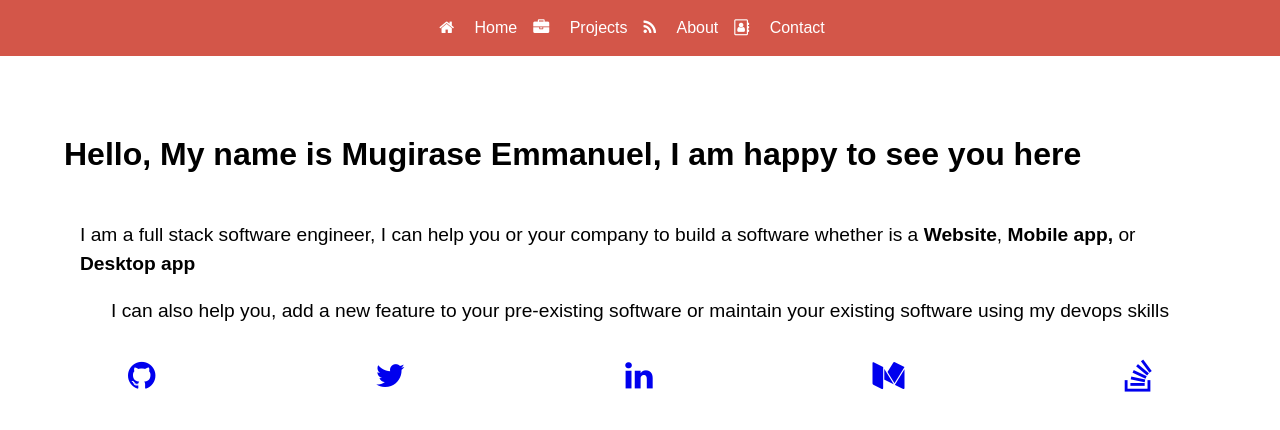
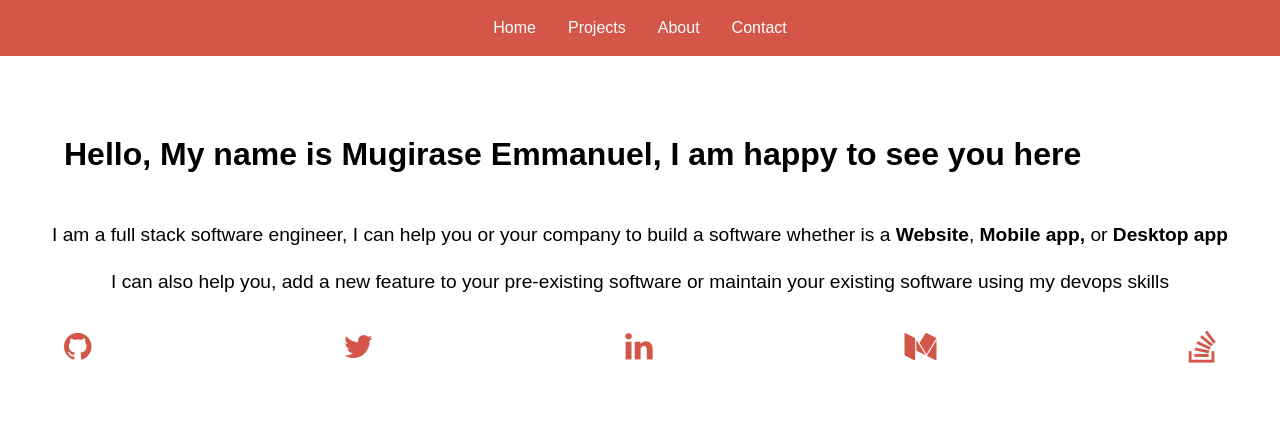
Before and after one commit to descholar-ceo/portfolio, a website: page index.html in a window 1280 px wide. Drawn offline with Linux system fonts and the light colour scheme.

Commit message:
Add adjust the homepage

```diff
--- a/assets/styles/sass/_texts.scss
+++ b/assets/styles/sass/_texts.scss
@@ -7,16 +7,12 @@
   color: $white-color;
 }
 
-.red-text {
-  color: $secondary-color;
+.grey-text {
+  color: $third-color;
 }
 
-.green-text {
+.primary-text{
   color: $primary-color;
-}
-
-.grey-text {
-  color: $third-color;
 }
 
 // font sizes
--- a/index.html
+++ b/index.html
@@ -13,25 +13,21 @@
             <ul class="flex-horizontal-center width-100 width-lg-90">
                 <li>
                     <a class="white-text" href="#">
-                        <i class="fa fa-home" aria-hidden="true"></i>
                         <span class="margin-x-1">Home</span>
                     </a>
                 </li>
                 <li>
                     <a class="white-text" href="#">
-                        <i class="fa fa-briefcase" aria-hidden="true"></i>
                         <span class="margin-x-1">Projects</span>
                     </a>
                 </li>
                 <li>
                     <a class="white-text" href="#">
-                        <i class="fa fa-rss" aria-hidden="true"></i>
                         <span class="margin-x-1">About</span>
                     </a>
                 </li>
                 <li>
                     <a class="white-text" href="#">
-                        <i class="fa fa-address-book-o" aria-hidden="true"></i>
                         <span class="margin-x-1">Contact</span>
                     </a>
                 </li>
@@ -42,7 +38,7 @@
         <section class="width-100 m-0 padding-y-4 centered-h-v">
             <h1 class="text-2 left-text margin-y-1 width-90">Hello, My name is Mugirase Emmanuel,
                 I am happy to see you here</h1>
-            <div class="margin-y-1 width-90 centered-h-v white-transparent-bg padding-1 rounded-corners-1">
+            <div class="margin-y-1 width-100 centered-h-v white-transparent-bg padding-1 rounded-corners-1">
                 <p class="text-1-next line-1-half">
                     I am a full stack software engineer, I can help you or your company to build a software
                     whether is a <strong>Website</strong>, <strong>Mobile app,</strong> or <strong>Desktop app</strong>
@@ -53,26 +49,26 @@
                     using my devops skills
                 </p>
             </div>
-            <div class="flex-space-between width-80 text-2">
+            <div class="flex-space-between width-90 text-2">
                 <a href="#"
              class="border-radius-3 margin-y-1medium-text">
-             <i class="fa fa-github" aria-hidden="true"></i>
+             <i class="fa fa-github primary-text" aria-hidden="true"></i>
             </a>
             <a href="#"
              class="border-radius-3 margin-y-1medium-text">
-             <i class="fa fa-twitter" aria-hidden="true"></i>
+             <i class="fa fa-twitter primary-text" aria-hidden="true"></i>
             </a>
             <a href="#"
              class="border-radius-3 margin-y-1medium-text">
-             <i class="fa fa-linkedin" aria-hidden="true"></i>
+             <i class="fa fa-linkedin primary-text" aria-hidden="true"></i>
             </a>
             <a href="#"
              class="border-radius-3 margin-y-1medium-text">
-             <i class="fa fa-medium" aria-hidden="true"></i>
+             <i class="fa fa-medium primary-text" aria-hidden="true"></i>
             </a>
             <a href="#"
              class="border-radius-3 margin-y-1medium-text">
-             <i class="fa fa-stack-overflow" aria-hidden="true"></i>
+             <i class="fa fa-stack-overflow primary-text" aria-hidden="true"></i>
             </a>
             </div>
         </section>
```
Also changed, not shown: assets/styles/css/styles.min.css.
